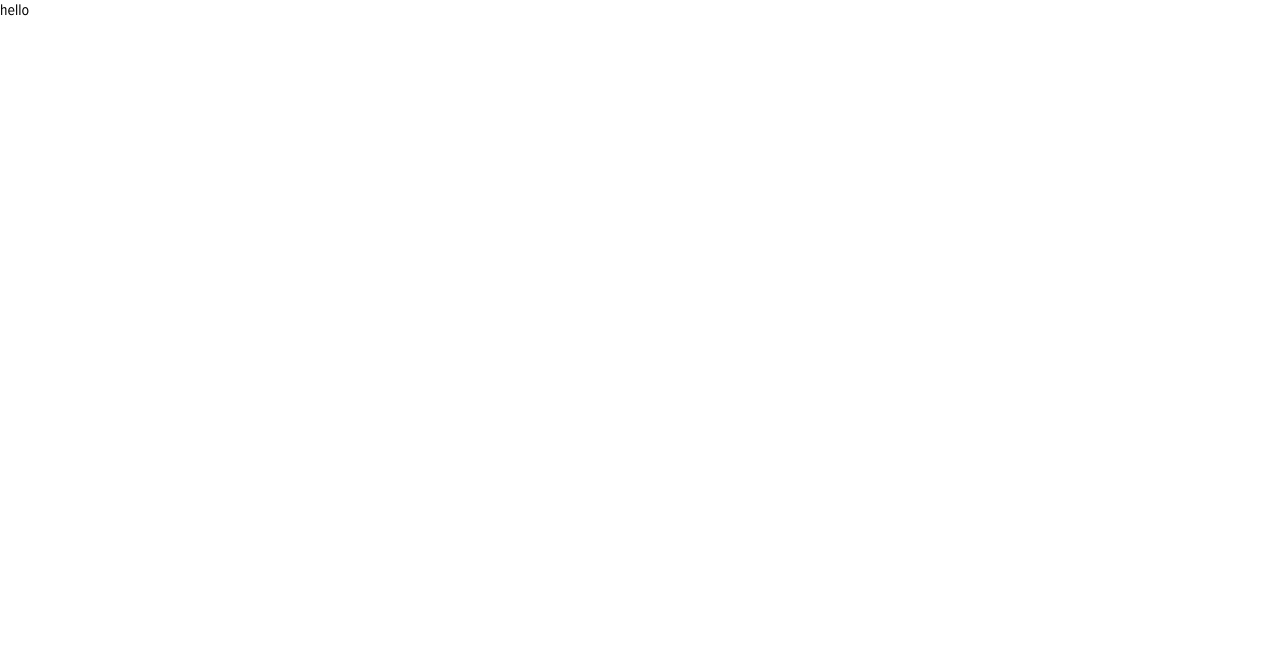
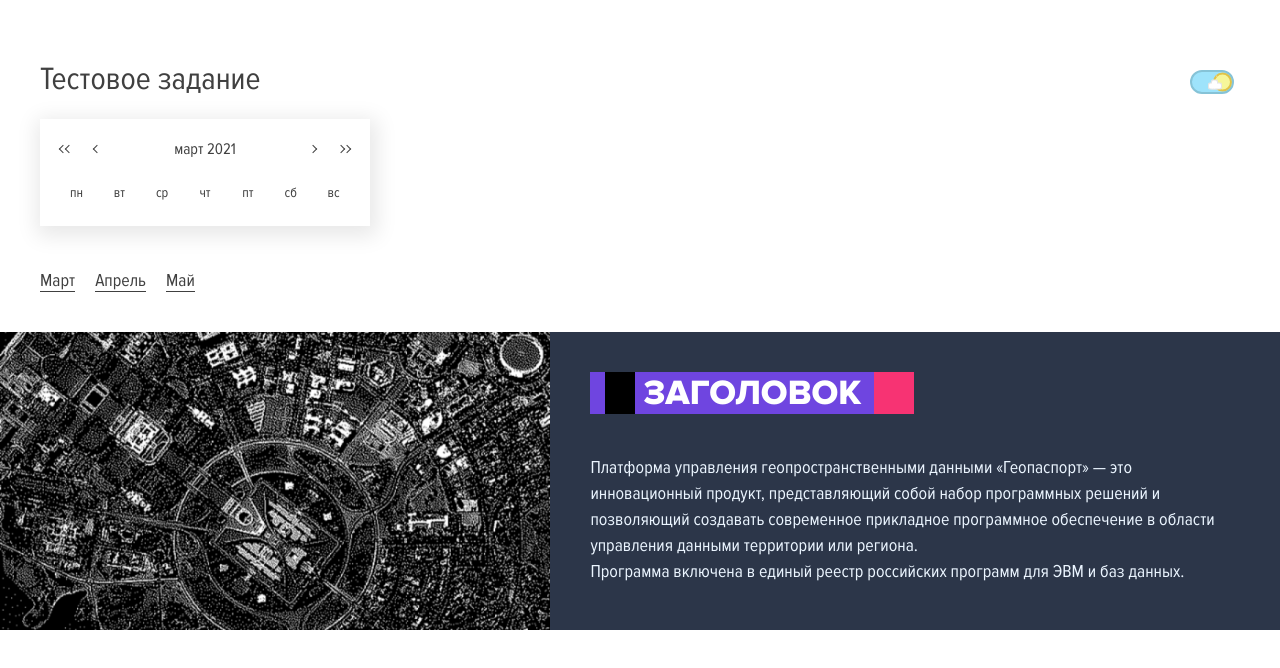
Before and after one commit to Vrg26/test-task, a React (Create React App) app: page / in a window 1280 px wide. Shown: the top 668 px of the page. Built offline with nearby package versions, Linux system fonts and the light colour scheme.

Commit message:
Добавил компоненты Header, CalendarList, Info в App

```diff
--- a/src/components/App/App.js
+++ b/src/components/App/App.js
@@ -1,9 +1,14 @@
 import './App.css';
+import {Header} from "../Header";
+import {CalendarList} from "../CalendarList";
+import {Info} from "../Info";
 
 function App() {
   return (
     <div className="App">
-      hello
+      <Header/>
+      <CalendarList/>
+      <Info/>
     </div>
   );
 }
```
